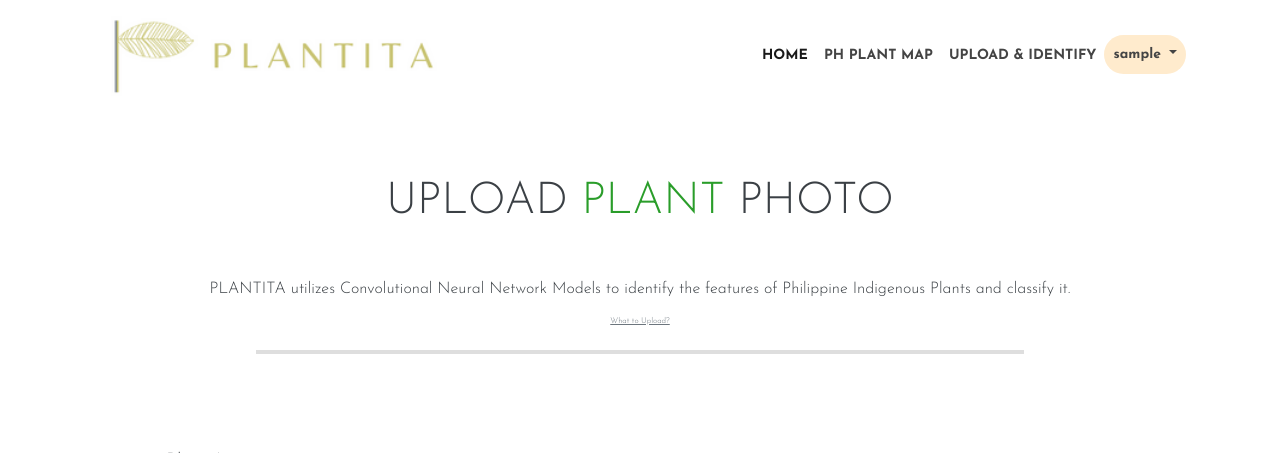
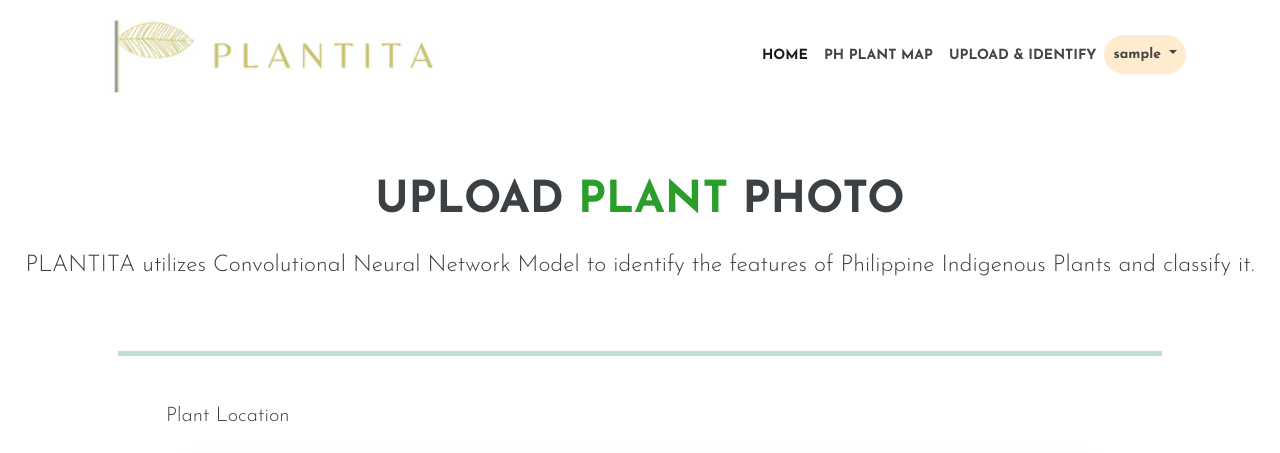
Before and after one commit to christianaguila/deep_learning_web_app, a Django app: page /uploadplant/ in a window 1280 px wide. Shown: the top 453 px of the page. Run offline with Django 3.2, Linux system fonts and the light colour scheme; the visitor is signed in with stand-in values (Sample User, id 1); data that the repository does not hold is empty; some libraries are stand-ins or nearby versions; some web fonts are replaced.

Commit message:
update beta1

```diff
--- a/users/templates/users/upload.html
+++ b/users/templates/users/upload.html
@@ -4,70 +4,33 @@
 
 {% block masthead %}
 <!-- Masthead-->
+<div class="container-fluid">
     <header class="mastheadOther">
         <div class="justify-content-center">
             <div class="mastheadOther-heading" style="padding-top: 5%;">
-            <h1 class=" text-uppercase" style="text-align: center;">
+                <h1 class=" text-uppercase fw-bold" style="text-align: center;">
                     Upload
-                <span class="font-weight-bold" style="color:rgba(3, 139, 3, 0.849)">
+                    <span style="color:rgba(3, 139, 3, 0.849)">
                         Plant
                     </span>
                     Photo
                 </h1>
             </div>
         </div>
+        <h3 class="pt-4 text-center">
+            PLANTITA utilizes Convolutional Neural Network Model to identify the features of Philippine Indigenous Plants and classify it.
+        </h3>
     </header>
+</div>
+
 {% endblock %}
 
 
 {% block upload_photo %}
-<section class="py-5">
-    <div class="text-center" style="line-height: 0.5rem;">
-        <p class="lead" style="font-size: 1rem;">
-            PLANTITA utilizes Convolutional Neural Network Models to identify
-            the features of Philippine Indigenous Plants and classify it.
-        </p>
-        <a href="#user_guide" style="scroll-behavior: smooth; text-decoration: none;">
-            <small class="text-muted" style="font-size: 0.5rem; text-decoration: underline;">
-                What to Upload?
-            </small>
-        </a>
-    </div>
 <br>
-    <hr class="solid" style="border-top: 4px solid gray;  margin: 0 20%;">
-
-    <!-- Modal -->
-    <div class="modal fade" id="ModalWhatUpload" tabindex="-1" role="dialog" aria-labelledby="exampleModalLabel" aria-hidden="true">
-        <div class="modal-dialog" role="document">
-        <div class="modal-content">
-            <div class="modal-header">
-            <h5 class="modal-title" id="exampleModalLabel">Oops!</h5>
-            <button type="button" class="close" data-dismiss="modal" aria-label="Close">
-                <span aria-hidden="true">&times;</span>
-            </button>
-            </div>
-            <div class="modal-body">
-            <p>Image cannot be identified maybe due to the following reasons:</p>
-                <ol class="list-group list-group-numbered">
-                    <li class="list-group-item">The image is too dark to recognize.</li>
-                    <li class="list-group-item">The image is too blurry.</li>
-                    <li class="list-group-item">The image does not show the plant's physical characteristics.</li>
-                </ol>
-            <a href="#user_guide" style="scroll-behavior: smooth; text-decoration: none;">
-                <small class="text-muted" style="font-size: 0.5rem; text-decoration: underline;">
-                    What to Upload?
-                </small>
-            </a>
-            </div>
-            <div class="modal-footer">
-            <button type="button" class="btn btn-secondary" data-dismiss="modal">Close</button>
-            </div>
-        </div>
-        </div>
-    </div>
-</section>
 <section>
     <div class="container px-4 px-lg-5 my-5">
+        <hr style="color: rgb(0, 126, 63); border-top: 5px solid;">
         <div class="container px-4 px-lg-5 my-5">
             <h5> Plant Location </h5>
             <br>
@@ -135,7 +98,7 @@
 
                             <div class="modal-body">
                                 <div class="d-flex align-items-center">
-                                    <h3><strong>Please Wait...</strong></h3>
+                                    <h3><strong>Please wait. Processing...</strong></h3>
 
                                     <!-- <div class="spinner-border ms-auto" role="status" aria-hidden="true"></div> -->
                                     <div class="spinner-grow text-success ms-auto" role="status">
@@ -182,18 +145,15 @@
                         </form>
                     </div>
                 </div>
+
             </div>
         </div>
     </div>
 
-    <!-- Design Left -->
-    <img class="design" src="{% static 'home/images/design-left.png' %}">
-            <br>
-
     <!-- Previews Plant Image by User & Prediction -->
     <div class="container px-4 px-lg-5 my-5">
-        <hr style="height: 1px; background-color: gray; width: 80%;">
-        <h2 style="padding-top: 2%; text-align: center;"> Plant Identification Result </h3>
+        <hr style="color: rgb(0, 126, 63); border-top: 5px solid;">
+        <h2 style="padding-top: 2%; text-align: center;" class="fw-bold">Plant Identification Result </h2>
         <br>
         <div class="row">
             {% if prediction %}
@@ -201,15 +161,17 @@
                 <div class="container">
                     <div class="card">
                         <div class="card-body" style="text-align: center;">
-                            <p style="align-items: center;">The plant is identified as
+                            <p class="fs-4 fw-normal lh-base" style="align-items: center;">The plant is identified as
                                 <br>
-                                <span class="fw-bold" style="color:rgba(3, 139, 3, 0.849)">
+                                <span class="fw-bold fs-3" style="color:rgba(3, 139, 3, 0.849)">
                                     <b>{{prediction}}</b>
                                 </span>
                                 {% if pred_loc %}
-                                <p>Found at {{pred_loc}}</p>
+                                <p class="fs-5 fw-normal">Found at {{pred_loc}}</p>
                                 {% endif %}
-                                <a data-toggle="modal" data-target="#ModalCantIdnetify" style="text-decoration: underline;"><small>My plant can't be identified? Why?</small></a>
+                                <br>
+                                <a class="fs-6 fw-normal" data-bs-toggle="modal" href="#cantidentifyModal" role="button"> <u>My plant can't be identified? Why?</u> </a>
+                                <!-- <a data-toggle="modal" data-target="#Modal" style="text-decoration: underline;"><small>My plant can't be identified? Why?</small></a> -->
                             </p>
                         </div>
                     </div>
@@ -220,55 +182,67 @@
                 <div class="content">
                     <div class="container justify-content-center text-center">
                         {% if plant_image %}
-                            <img class="img-fluid" src="{{ plant_image.url }}" alt="{{ plant_image.title }}" style="object-fit: cover; width: auto; height: 40vh; align-items: center;"/>
+                            <img class="img-fluid rounded" src="{{ plant_image.url }}" alt="{{ plant_image.title }}" style="object-fit: cover; width: auto; height: 40vh; align-items: center;"/>
                         {% endif %}
                     </div>
                 </div>
             </div>
         </div>
 
-        <!-- Modal -->
-        <div class="modal fade" id="ModalCantIdnetify" tabindex="-1" role="dialog" aria-labelledby="exampleModalLabel" aria-hidden="true">
-            <div class="modal-dialog" role="document">
+        <!-- Image not predicted modal -->
+        <div class="modal fade" id="cantidentifyModal" aria-hidden="true" aria-labelledby="exampleModalToggleLabel" tabindex="-1">
+            <div class="modal-dialog modal-dialog-centered">
               <div class="modal-content">
                 <div class="modal-header">
-                <h5 class="modal-title" id="exampleModalLabel">Oops!</h5>
-                <button type="button" class="close" data-dismiss="modal" aria-label="Close">
-                    <span aria-hidden="true">&times;</span>
-                </button>
+                  <h5 class="modal-title fs-5 fw-bold" id="exampleModalToggleLabel">Oops</h5>
+                  <button type="button" class="btn-close" data-bs-dismiss="modal" aria-label="Close"></button>
                 </div>
                 <div class="modal-body">
-                <p>Image cannot be identified maybe due to the following reasons:</p>
+                    <p class="fw-normal">Image cannot be identified maybe due to the following reasons:</p>
                     <ol class="list-group list-group-numbered">
-                        <li class="list-group-item">The image is too dark to recognize.</li>
-                        <li class="list-group-item">The image is too blurry.</li>
-                        <li class="list-group-item">The image does not show the plant's physical characteristics.</li>
+                        <li class="list-group-item fs-5 fw-normal">The image is too dark to recognize.</li>
+                        <li class="list-group-item fs-5 fw-normal">The image is too blurry.</li>
+                        <li class="list-group-item fs-5 fw-normal">The image does not show the plant's physical characteristics.</li>
                     </ol>
-                <a href="#user_guide" style="scroll-behavior: smooth; text-decoration: none;">
-                    <small class="text-muted" style="font-size: 0.5rem; text-decoration: underline;">
-                        What to Upload?
-                    </small>
-                </a>
                 </div>
                 <div class="modal-footer">
-                <button type="button" class="btn btn-secondary" data-dismiss="modal">Close</button>
-                <button type="button" class="btn btn-main" data-target="#ModalWhatUpload">What to Upload?</button>
+                  <button class="btn btn-upload" data-bs-target="#instructionsModal" data-bs-toggle="modal">What to upload?</button>
+                </div>
+              </div>
+            </div>
+          </div>
+          <div class="modal fade" id="instructionsModal" aria-hidden="true" aria-labelledby="exampleModalToggleLabel2" tabindex="-1">
+            <div class="modal-dialog modal-dialog-centered modal-lg">
+              <div class="modal-content">
+                <div class="modal-header">
+                  <h5 class="modal-title fs-5 fw-bold" id="exampleModalToggleLabel2">What to upload?</h5>
+                  <button type="button" class="btn-close" data-bs-dismiss="modal" aria-label="Close"></button>
+                </div>
+                <div class="modal-body">
+                    <div class="ratio ratio-16x9">
+                        <iframe src="https://www.youtube.com/embed/QOV2Xw9kYx0" title="YouTube video" allowfullscreen></iframe>
+                    </div>
+                </div>
+                <div class="modal-footer">
+                  <button type="button" class="btn btn1" data-bs-dismiss="modal">Go Back</button>
                 </div>
               </div>
             </div>
           </div>
 
 
+
         <div class="row gx-4 gx-lg-5 align-items-center" style="padding-top: 2%;">
+            <hr style="color: rgb(0, 126, 63); border-top: 5px solid;">
             <div class="col">
             <div class="gallery-item" style="align-items: center; justify-content: center;">
                 <div class="card" style="width: 18rem; margin: auto; align-items: center;">
-                        <p style="padding-top: 5%;">Indigenous Plants</p>
-                        <p><small class="text-muted">Click for More Info</small></p>
+                        <p style="padding-top: 5%;" class="fs-4 fw-normal">Indigenous Plants</p>
+                        <p class="fs-4 fw-normal"><small class="text-muted">Click for More Info</small></p>
                         {% for g in gallery %}
                         <div class="row">
                             <div class="col">
-                                <a style="padding-bottom: 5%; color: #f9a743;" href="{% url 'plant_details' g.slug %}">{{g.title}}</a></b>
+                                <a class="fw-normal " style="padding-bottom: 5%; color: #f9a743;" href="{% url 'plant_details' g.slug %}">{{g.title}}</a></b>
                             </div>
                         </div>
                     {% endfor %}
@@ -280,18 +254,18 @@
     </div>  <!----- end .row prediction result ----->
 
  <!-- Design right -->
- <img class="design" src="{% static 'home/images/design-right.png' %}" style="right: 0;">
     <!-- <div class="container px-4 px-lg-5 my-5">  -->
-    <div class="row gx-4 gx-lg-5 align-items-center" style="padding-top: 2%;">
+    <hr style="color: rgb(0, 126, 63); border-top: 5px solid;">
+    <div class="row gx-4 gx-lg-5 align-items-center">
         <div class="col">
         <div class="gallery-item" style="align-items: center; justify-content: center;">
             <div class="card" style="width: 18rem; margin: auto; align-items: center;">
-                    <p>Indigenous Plants</p>
-                    <p><small class="text-muted">Click for More Info</small></p>
+                    <p class="fs-4 fw-normal pt-4">Indigenous Plants</p>
+                    <p class="fs-5 fw-normal"><small class="text-muted">Click for More Info</small></p>
                     {% for g in gallery %}
                     <div class="row">
                         <div class="col">
-                            <a style="color: #f9a743;" href="{% url 'plant_details' g.slug %}">{{g.title}}</a></b>
+                            <a class="fs-5" style="color: #f9a743;" href="{% url 'plant_details' g.slug %}">{{g.title}}</a></b>
                         </div>
                     </div>
                 {% endfor %}
```
Also changed, not shown: home/templates/home/index.html (+35 -33 lines), home/templates/home/plant_details.html (+14 -14 lines), users/management/commands/migrateplantgallery.py (+2 -3 lines), users/templates/users/phmap.html (+31 -25 lines). Lines whose indentation alone changed are shown as unchanged.
